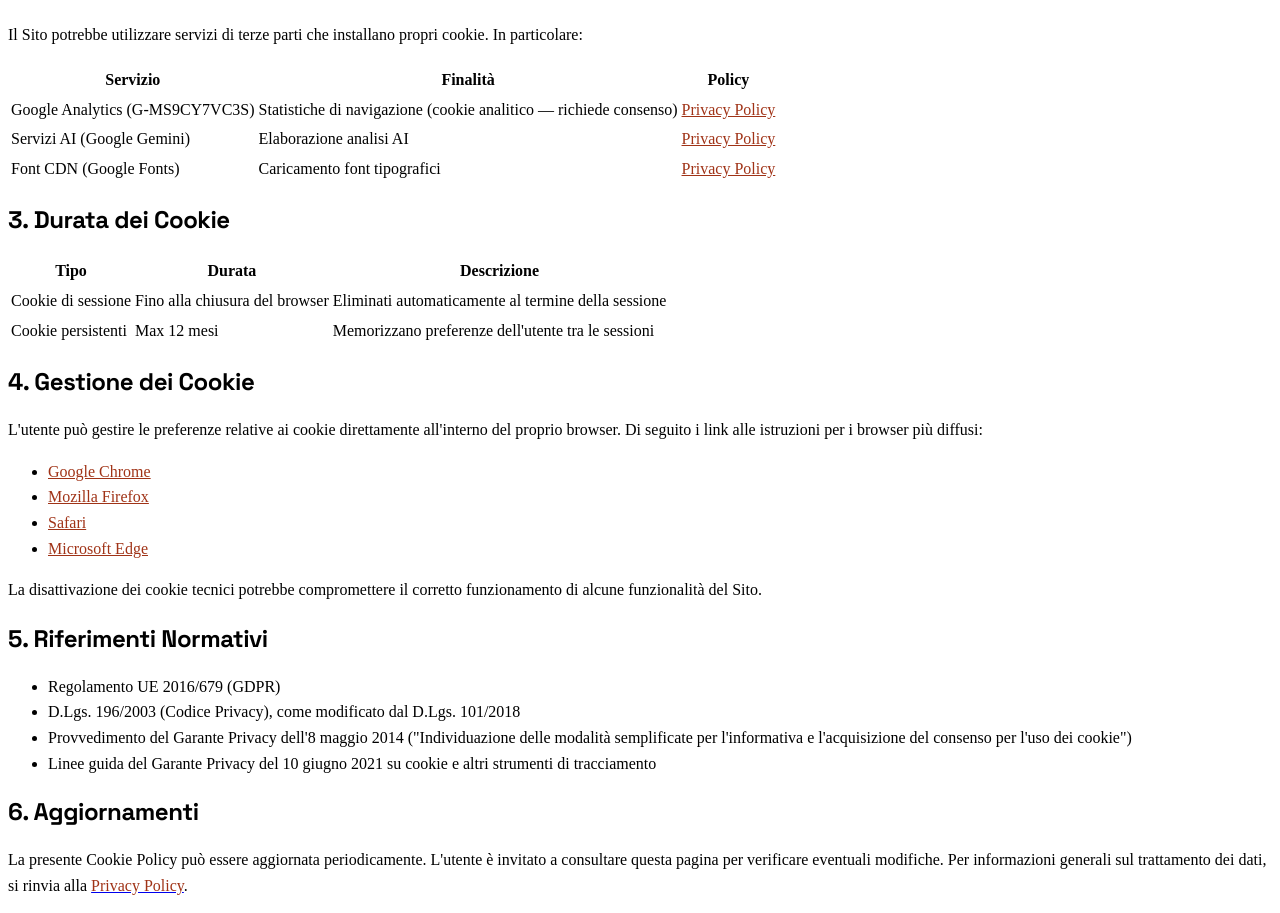
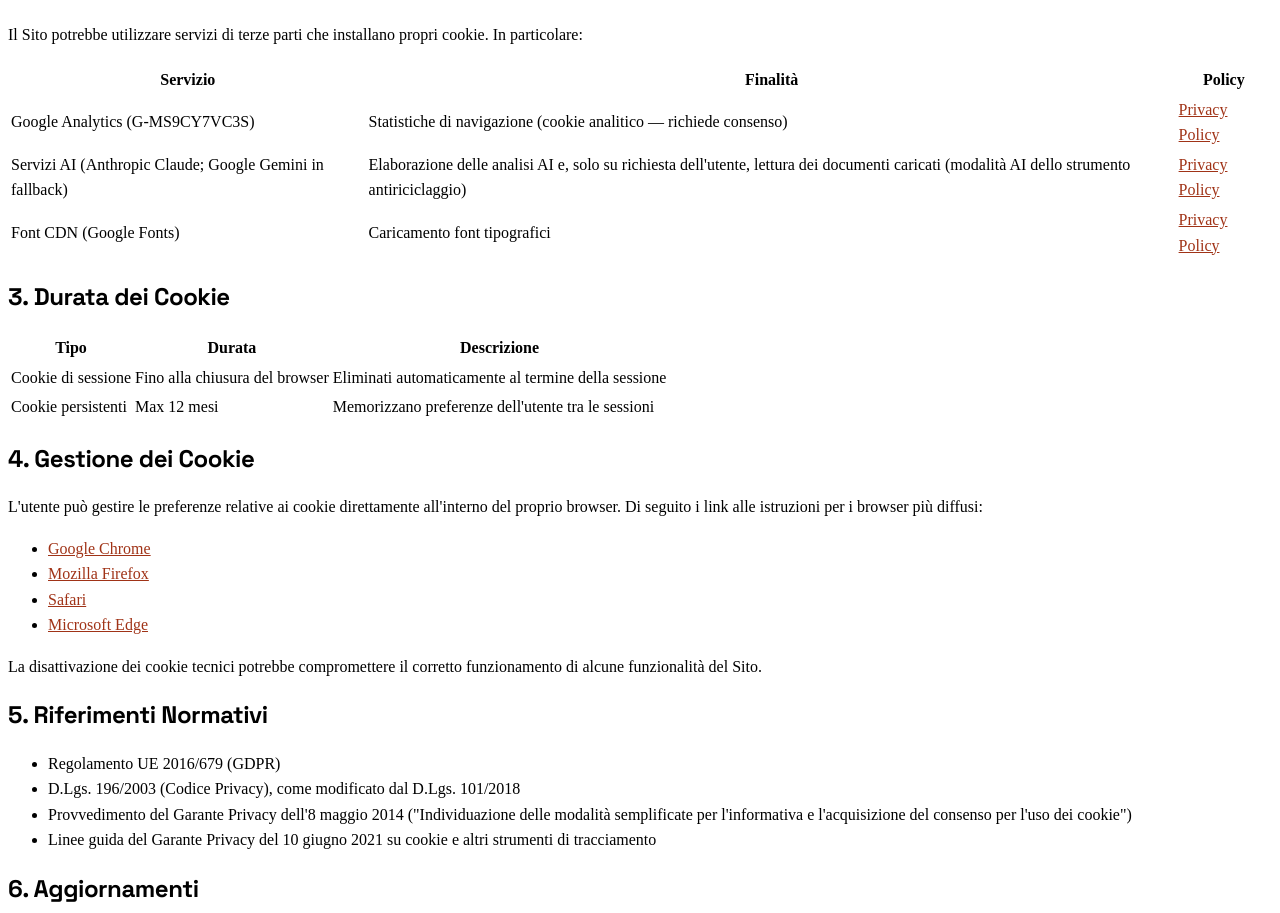
Before and after one commit to calcagnocarloalberto1-star/calcolomediazione, a React (Vite) app in the folder client/: page /cookie-policy in a window 1280 px wide. Shown: the part 1022-1935 px from the top of the page. Built offline with nearby package versions, Linux system fonts and the light colour scheme; no server answers.

Commit message:
Update CookiePolicy.tsx

```diff
--- a/client/src/pages/CookiePolicy.tsx
+++ b/client/src/pages/CookiePolicy.tsx
@@ -58,9 +58,9 @@ export default function CookiePolicy() {
                     <td className="py-2"><a href="https://policies.google.com/privacy" target="_blank" rel="noopener noreferrer" className="underline" style={{ color: 'var(--primary)' }}>Privacy Policy</a></td>
                   </tr>
                   <tr className="border-b border-foreground/10">
-                    <td className="py-2 pr-4">Servizi AI (Google Gemini)</td>
-                    <td className="py-2 pr-4">Elaborazione analisi AI</td>
-                    <td className="py-2"><a href="https://policies.google.com/privacy" target="_blank" rel="noopener noreferrer" className="underline" style={{ color: 'var(--primary)' }}>Privacy Policy</a></td>
+                    <td className="py-2 pr-4">Servizi AI (Anthropic Claude; Google Gemini in fallback)</td>
+                    <td className="py-2 pr-4">Elaborazione delle analisi AI e, solo su richiesta dell'utente, lettura dei documenti caricati (modalità AI dello strumento antiriciclaggio)</td>
+                    <td className="py-2"><a href="https://www.anthropic.com/legal/privacy" target="_blank" rel="noopener noreferrer" className="underline" style={{ color: 'var(--primary)' }}>Privacy Policy</a></td>
                   </tr>
                   <tr className="border-b border-foreground/10">
                     <td className="py-2 pr-4">Font CDN (Google Fonts)</td>
```
